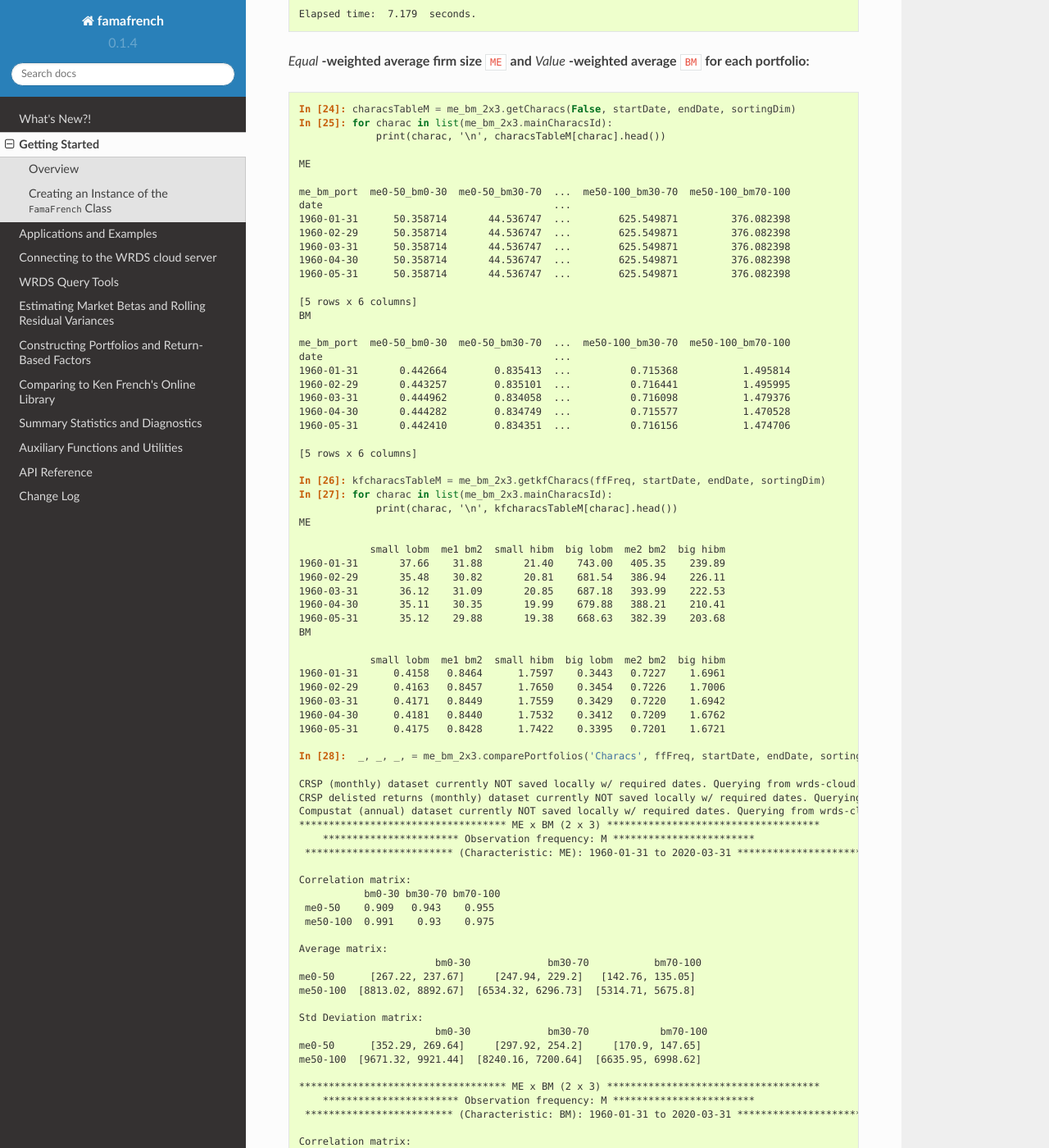
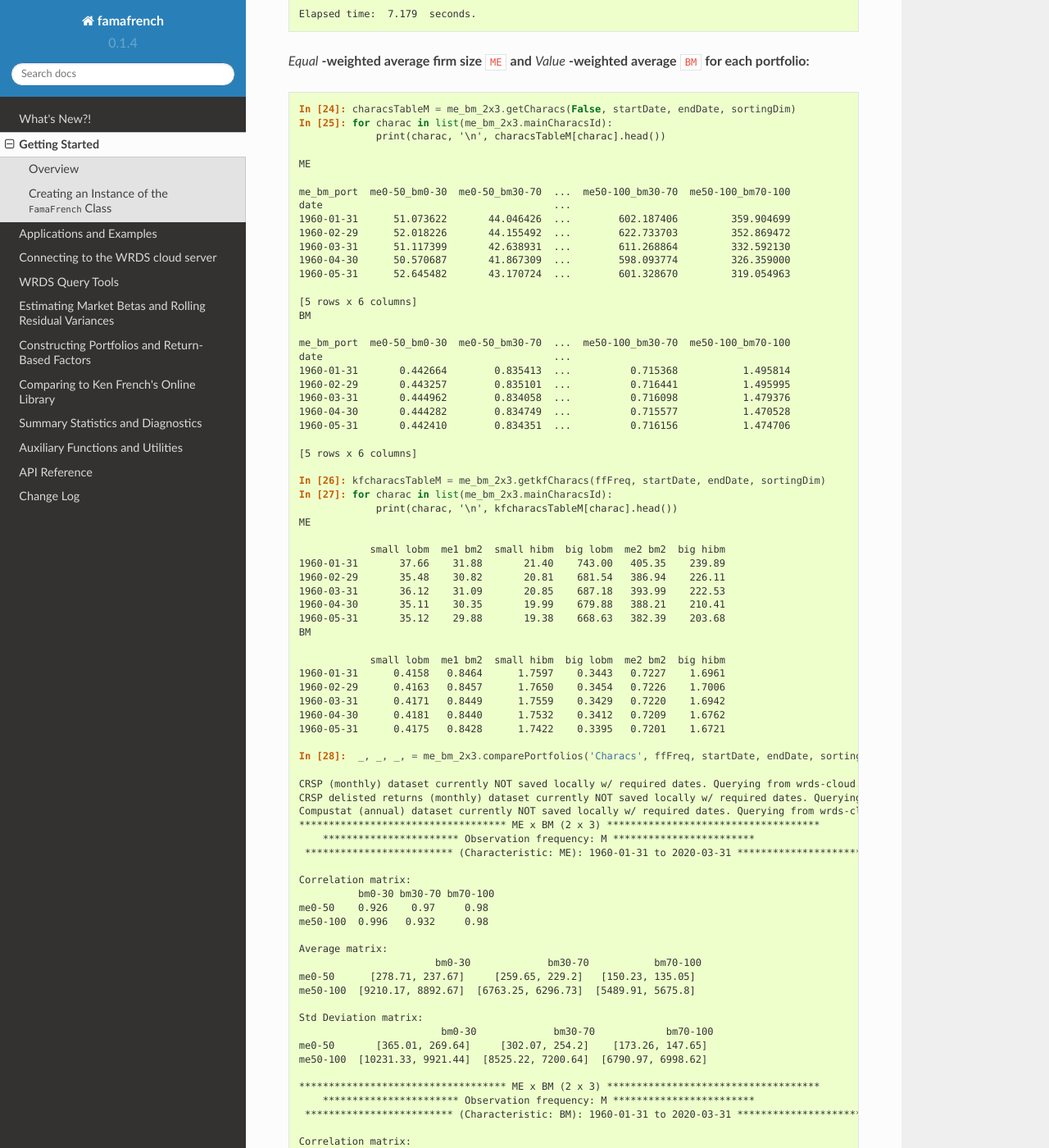
Before and after one commit to christianjauregui/famafrench, a Sphinx documentation site: the page built from docs/source/gettingstarted/gettingstarted.rst, in a window 1280 px wide and 1400 px high, scrolled down 6014 px. Shown: the whole window at 82% size. Built offline with Sphinx 7.4.7 and the Read the Docs theme 2.0.0, drawn with Linux system fonts in a browser that asks for light colours.

Commit message:
Update gettingstarted.rst

```diff
--- a/docs/source/gettingstarted/gettingstarted.rst
+++ b/docs/source/gettingstarted/gettingstarted.rst
@@ -295,11 +295,11 @@ We can compare the constructed factors to those provided by `Ken French <https:/
 
    me_bm_port  me0-50_bm0-30  me0-50_bm30-70  ...  me50-100_bm30-70  me50-100_bm70-100
    date                                       ...
-   1960-01-31      50.358714       44.536747  ...        625.549871         376.082398
-   1960-02-29      50.358714       44.536747  ...        625.549871         376.082398
-   1960-03-31      50.358714       44.536747  ...        625.549871         376.082398
-   1960-04-30      50.358714       44.536747  ...        625.549871         376.082398
-   1960-05-31      50.358714       44.536747  ...        625.549871         376.082398
+   1960-01-31      51.073622       44.046426  ...        602.187406         359.904699
+   1960-02-29      52.018226       44.155492  ...        622.733703         352.869472
+   1960-03-31      51.117399       42.638931  ...        611.268864         332.592130
+   1960-04-30      50.570687       41.867309  ...        598.093774         326.359000
+   1960-05-31      52.645482       43.170724  ...        601.328670         319.054963
 
    [5 rows x 6 columns]
    BM
@@ -344,19 +344,19 @@ We can compare the constructed factors to those provided by `Ken French <https:/
     ************************* (Characteristic: ME): 1960-01-31 to 2020-03-31 ***************************
 
    Correlation matrix:
-              bm0-30 bm30-70 bm70-100
-    me0-50    0.909   0.943    0.955
-    me50-100  0.991    0.93    0.975
+             bm0-30 bm30-70 bm70-100
+   me0-50    0.926    0.97     0.98
+   me50-100  0.996   0.932     0.98
 
    Average matrix:
                           bm0-30             bm30-70           bm70-100
-   me0-50      [267.22, 237.67]     [247.94, 229.2]   [142.76, 135.05]
-   me50-100  [8813.02, 8892.67]  [6534.32, 6296.73]  [5314.71, 5675.8]
+   me0-50      [278.71, 237.67]     [259.65, 229.2]   [150.23, 135.05]
+   me50-100  [9210.17, 8892.67]  [6763.25, 6296.73]  [5489.91, 5675.8]
 
    Std Deviation matrix:
-                          bm0-30             bm30-70            bm70-100
-   me0-50      [352.29, 269.64]     [297.92, 254.2]     [170.9, 147.65]
-   me50-100  [9671.32, 9921.44]  [8240.16, 7200.64]  [6635.95, 6998.62]
+                           bm0-30             bm30-70            bm70-100
+   me0-50       [365.01, 269.64]     [302.07, 254.2]    [173.26, 147.65]
+   me50-100  [10231.33, 9921.44]  [8525.22, 7200.64]  [6790.97, 6998.62]
 
    *********************************** ME x BM (2 x 3) ************************************
        *********************** Observation frequency: M ************************
```
